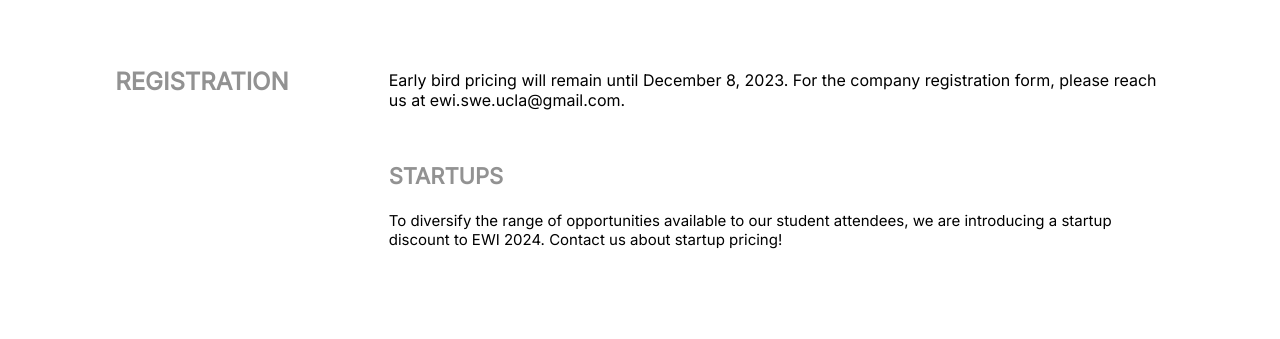
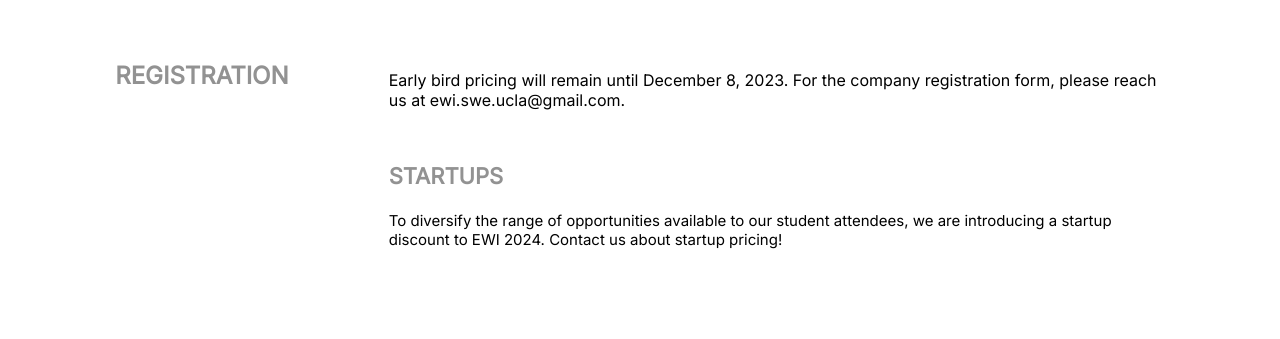
Before and after one commit to swe-ucla/ewi-website, a React (Create React App) app: page /company in a window 1280 px wide. Shown: the part 461-800 px from the top of the page. Built offline with nearby package versions, Linux system fonts and the light colour scheme; a web font is replaced by a local one.

Commit message:
Fixed spacing

```diff
--- a/src/components/companyInfo/companyInfo.css
+++ b/src/components/companyInfo/companyInfo.css
@@ -40,6 +40,7 @@
     text-align: left;
     font-size: 24px;
     font-weight: bold;
+    line-height: 1.75rem;
 }
 
 .company__content h3 {
```
